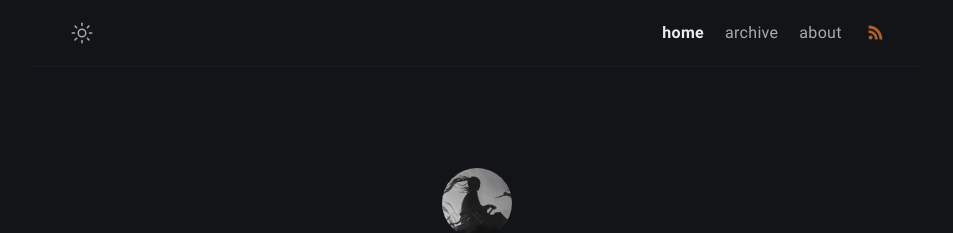
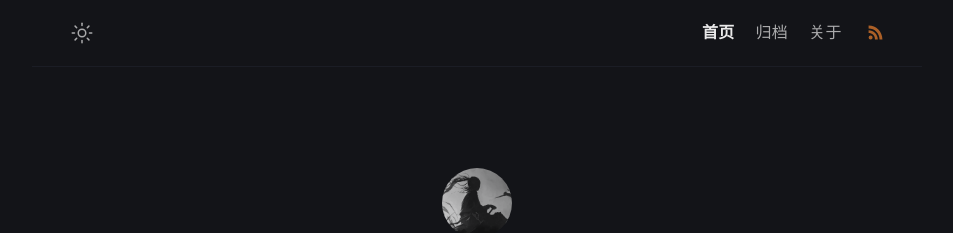
Before and after one commit to nilik7/nilik-blog, a Jekyll site: the page built from index.md, in a window 1280 px wide. Shown: the top 233 px of the page, without its empty margins (163-1116 px from the left). Built offline with Jekyll 4.4.1, drawn with Linux system fonts in a browser that asks for light colours.

Commit message:
Update menus.yml

```diff
--- a/_data/menus.yml
+++ b/_data/menus.yml
@@ -1,12 +1,12 @@
-- title: home
+- title: 首页
   url: /
   external: false
 
-- title: archive
+- title: 归档
   url: /archive/
   external: false
 
-- title: about
+- title: 关于
   url: /about/
   external: false # set true if you using external link, see below
 
```
